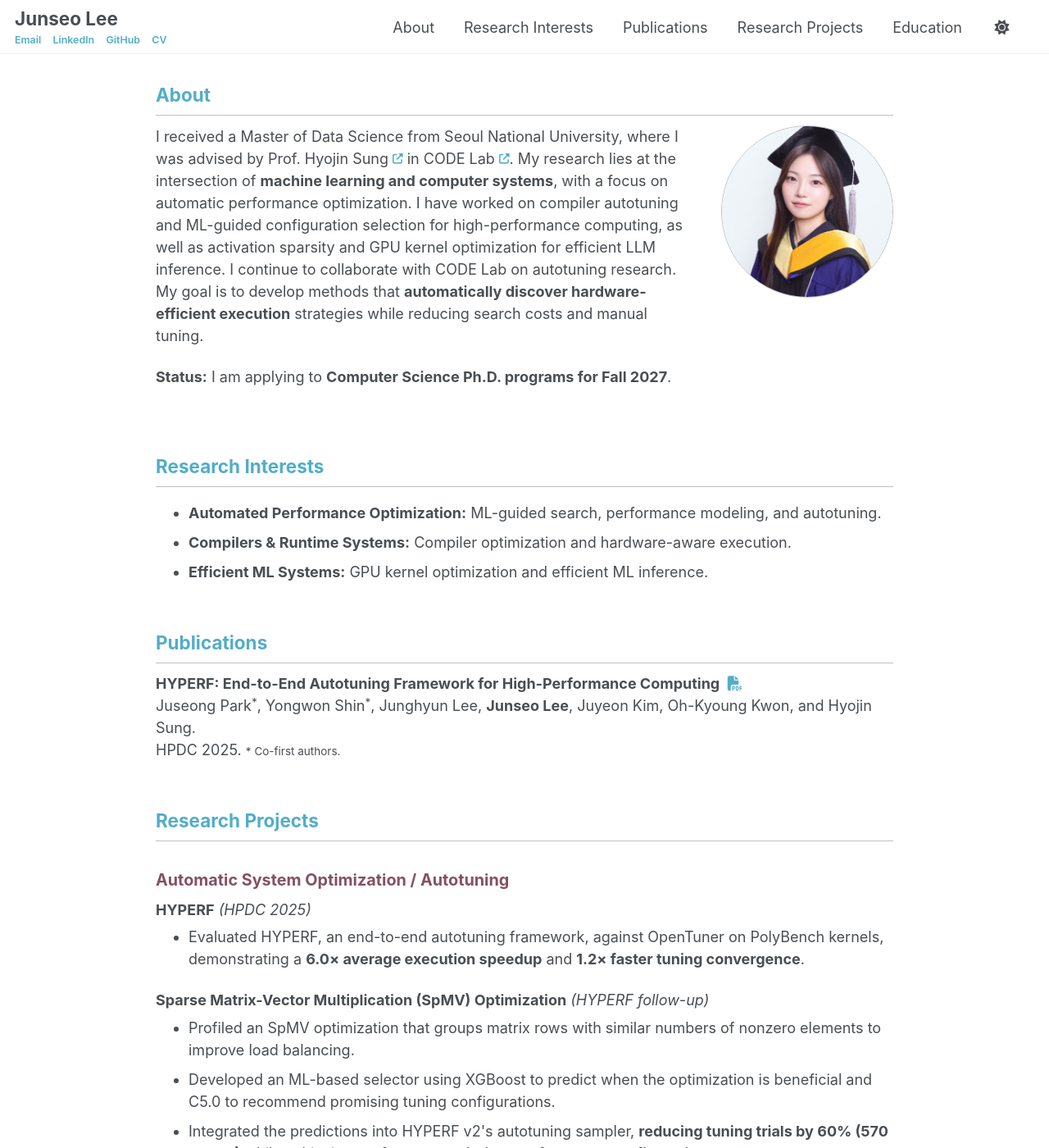
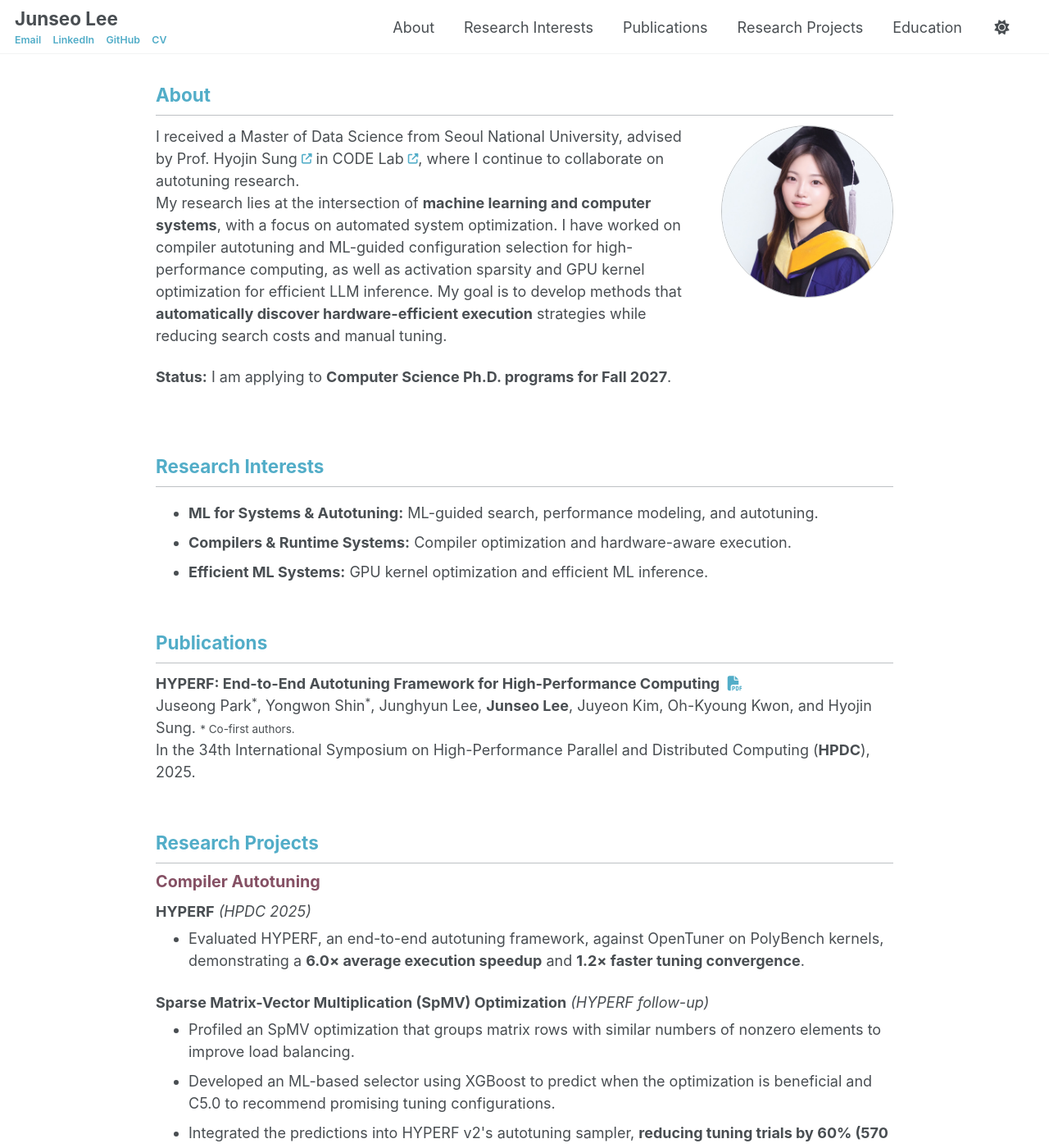
Before and after one commit to jseool/jseool.github.io, a Jekyll site: the page built from _pages/about.md, in a window 1280 px wide and 1400 px high. Shown: the whole window at 82% size. Built offline with Jekyll 4.4.1, drawn with Linux system fonts in a browser that asks for light colours; a style sheet for code colours, icons or effects is not loaded; some of the changed text lies outside the part shown.

Commit message:
Align research themes, refine spacing, and update CV

```diff
--- a/_pages/about.md
+++ b/_pages/about.md
@@ -12,7 +12,8 @@ redirect_from:
   <h2>About</h2>
   <div class="about-layout">
     <div class="about-copy">
-      <p>I received a Master of Data Science from Seoul National University, where I was advised by <a class="lab-link" href="https://hsung.snu.ac.kr/bio" title="Visit Prof. Hyojin Sung's website">Prof. Hyojin Sung&nbsp;<i class="fas fa-external-link-alt external-link-icon" aria-hidden="true"></i></a> in <a class="lab-link" href="https://codelab.snu.ac.kr/" title="Visit CODE Lab's website">CODE Lab&nbsp;<i class="fas fa-external-link-alt external-link-icon" aria-hidden="true"></i></a>. My research lies at the intersection of <strong>machine learning and computer systems</strong>, with a focus on automatic performance optimization. I have worked on compiler autotuning and ML-guided configuration selection for high-performance computing, as well as activation sparsity and GPU kernel optimization for efficient LLM inference. I continue to collaborate with CODE Lab on autotuning research. My goal is to develop methods that <strong>automatically discover hardware-efficient execution</strong> strategies while reducing search costs and manual tuning.</p>
+      <p>I received a Master of Data Science from Seoul National University, advised by <a class="lab-link" href="https://hsung.snu.ac.kr/bio" title="Visit Prof. Hyojin Sung's website">Prof. Hyojin Sung&nbsp;<i class="fas fa-external-link-alt external-link-icon" aria-hidden="true"></i></a> in <a class="lab-link" href="https://codelab.snu.ac.kr/" title="Visit CODE Lab's website">CODE Lab&nbsp;<i class="fas fa-external-link-alt external-link-icon" aria-hidden="true"></i></a>, where I continue to collaborate on autotuning research.</p>
+      <p>My research lies at the intersection of <strong>machine learning and computer systems</strong>, with a focus on automated system optimization. I have worked on compiler autotuning and ML-guided configuration selection for high-performance computing, as well as activation sparsity and GPU kernel optimization for efficient LLM inference. My goal is to develop methods that <strong>automatically discover hardware-efficient execution</strong> strategies while reducing search costs and manual tuning.</p>
       <p><strong>Status:</strong> I am applying to <strong>Computer Science Ph.D. programs for Fall 2027</strong>.</p>
     </div>
     <figure class="about-photo">
@@ -24,7 +25,7 @@ redirect_from:
 <section id="research-interests" class="home-section">
   <h2>Research Interests</h2>
   <ul class="research-interest-list">
-    <li><strong>Automated Performance Optimization:</strong> ML-guided search, performance modeling, and autotuning.</li>
+    <li><strong>ML for Systems &amp; Autotuning:</strong> ML-guided search, performance modeling, and autotuning.</li>
     <li><strong>Compilers &amp; Runtime Systems:</strong> Compiler optimization and hardware-aware execution.</li>
     <li><strong>Efficient ML Systems:</strong> GPU kernel optimization and efficient ML inference.</li>
   </ul>
@@ -33,14 +34,14 @@ redirect_from:
 <section id="publications" class="home-section">
   <h2>Publications</h2>
   <p><strong><a class="publication-title" href="https://doi.org/10.1145/3731545.3731588">HYPERF: End-to-End Autotuning Framework for High-Performance Computing</a></strong> <a class="publication-paper-link" href="https://doi.org/10.1145/3731545.3731588" aria-label="View HYPERF paper on ACM" title="View paper (ACM)"><i class="fas fa-file-pdf" aria-hidden="true"></i></a><br>
-  Juseong Park<sup>*</sup>, Yongwon Shin<sup>*</sup>, Junghyun Lee, <strong>Junseo Lee</strong>, Juyeon Kim, Oh-Kyoung Kwon, and Hyojin Sung.<br>
-  HPDC 2025. <small>* Co-first authors.</small></p>
+  Juseong Park<sup>*</sup>, Yongwon Shin<sup>*</sup>, Junghyun Lee, <strong>Junseo Lee</strong>, Juyeon Kim, Oh-Kyoung Kwon, and Hyojin Sung. <small>* Co-first authors.</small><br>
+  In the 34th International Symposium on High-Performance Parallel and Distributed Computing (<strong>HPDC</strong>), 2025.</p>
 </section>
 
 <section id="research-projects" class="home-section">
   <h2>Research Projects</h2>
 
-  <h3>Automatic System Optimization / Autotuning</h3>
+  <h3>Compiler Autotuning</h3>
 
   <p class="project-title"><strong>HYPERF</strong> <em>(HPDC 2025)</em></p>
   <ul class="project-details">
--- a/_sass/layout/_page.scss
+++ b/_sass/layout/_page.scss
@@ -69,6 +69,10 @@
     color: #855064;
   }
 
+  #research-projects > h2 + h3 {
+    margin-top: 0;
+  }
+
   .research-interest-list {
     li + li {
       margin-top: 0.5rem;
@@ -80,6 +84,10 @@
     grid-template-columns: minmax(0, 1fr) 210px;
     align-items: start;
     gap: 2.5rem;
+  }
+
+  .about-copy > p:first-child {
+    margin-bottom: 0;
   }
 
   .about-photo {
```
Also changed, not shown: other parts of _pages/about.md (+1 -1 lines), 1 other file.
